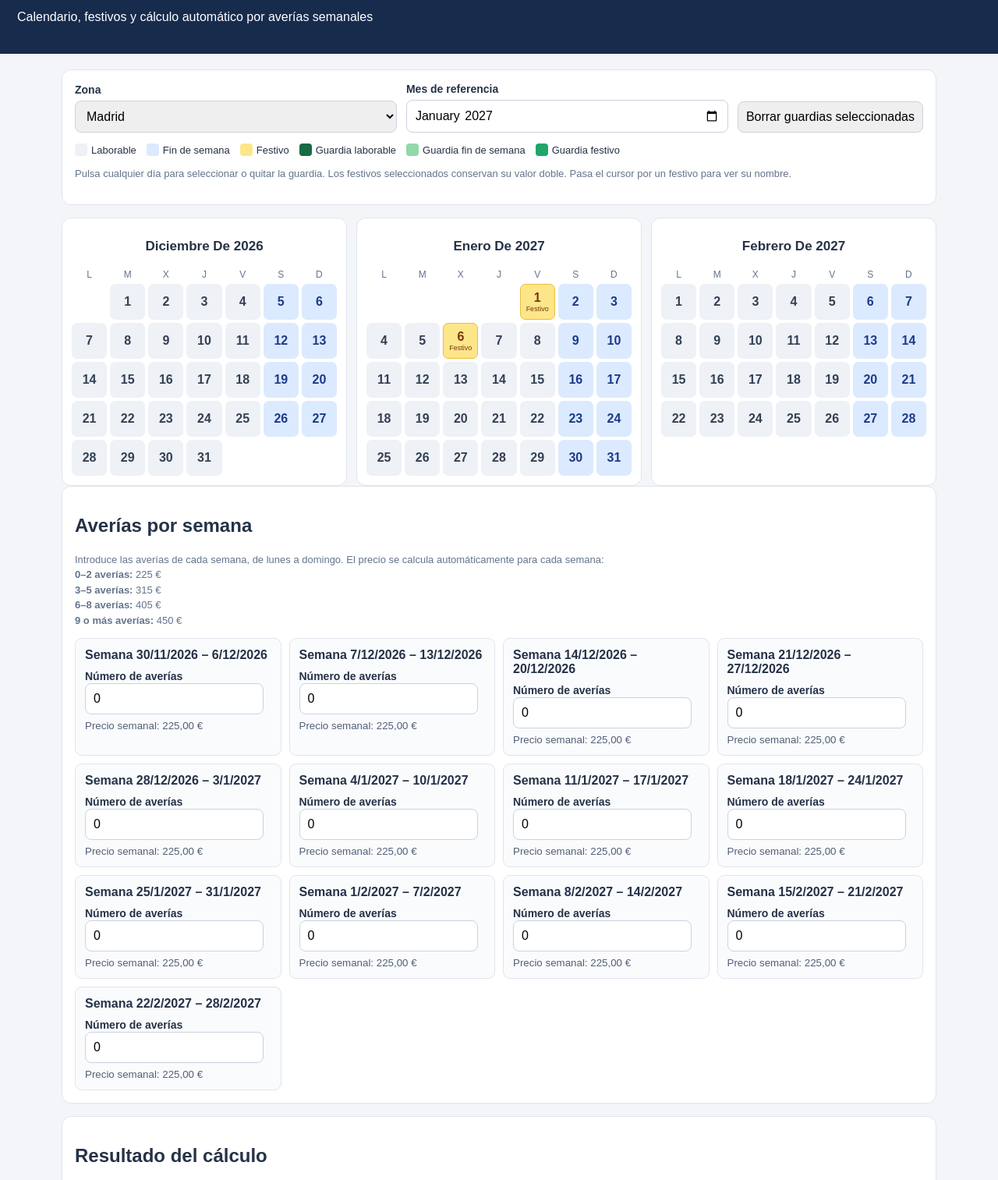
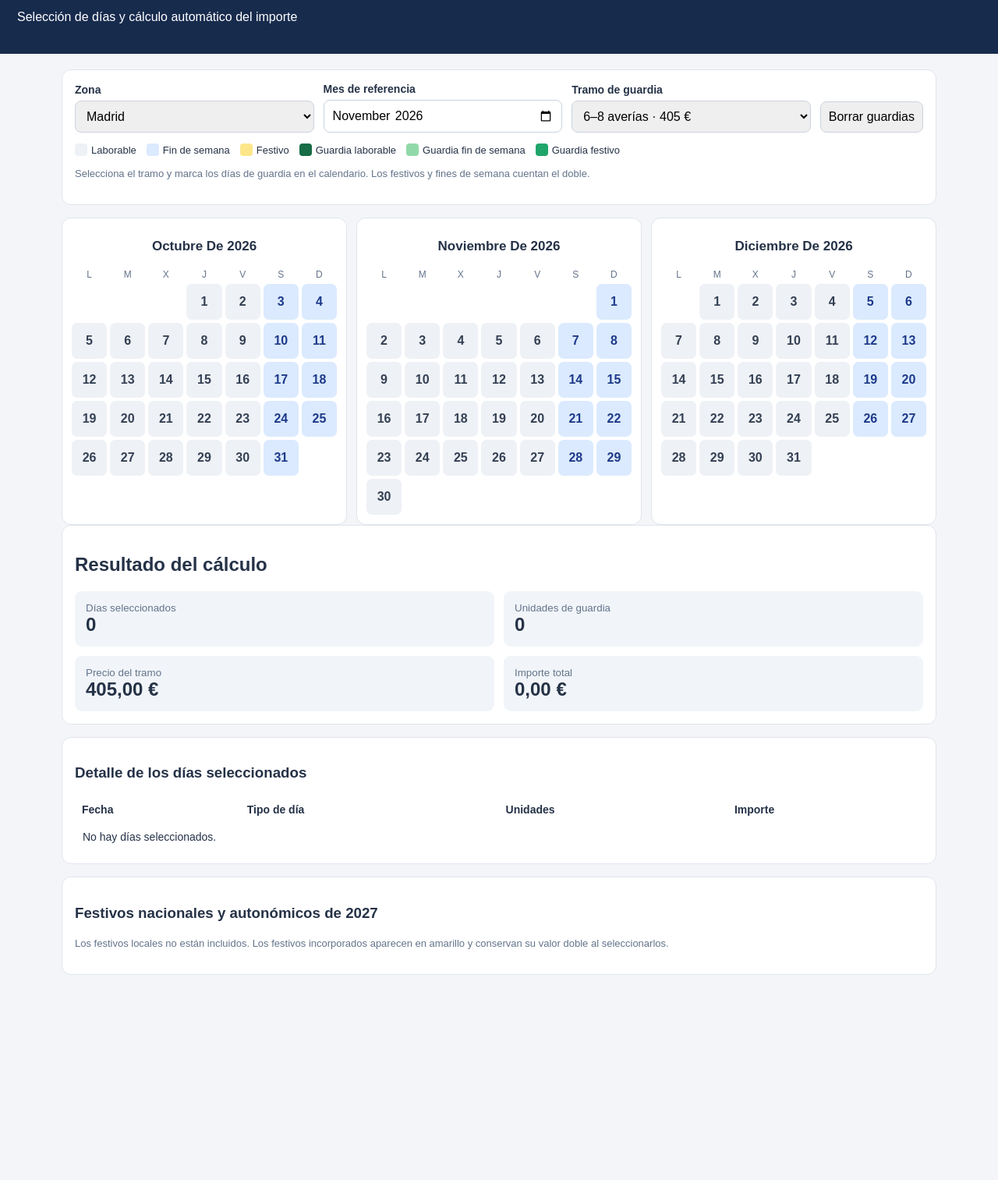
Before and after one commit to Suntek555/Calculadora-Guardias, a plain HTML site: page index.html in a window 1280 px wide. Shown: the part 62-1575 px from the top of the page at 78% size. After the commit the page ends 1383 px from the top, so only its background shows below. Drawn offline with Linux system fonts and the light colour scheme.

Commit message:
index.html

```diff
--- a/index.html
+++ b/index.html
@@ -13,7 +13,7 @@ header h1{margin:0 0 6px}
 main{max-width:1150px;margin:20px auto;padding:0 14px 35px}
 .panel{background:white;border:1px solid #e0e5ed;border-radius:12px;padding:16px;margin-bottom:16px}
 .controls{display:flex;gap:12px;flex-wrap:wrap;align-items:end}
-.field{display:flex;flex-direction:column;gap:6px;flex:1;min-width:170px}
+.field{display:flex;flex-direction:column;gap:6px;flex:1;min-width:180px}
 label{font-size:14px;font-weight:bold}
 input,select,button{padding:10px;border:1px solid #cbd3df;border-radius:8px;font:inherit}
 button{cursor:pointer}
@@ -34,19 +34,11 @@ button{cursor:pointer}
 .day.other{visibility:hidden;pointer-events:none}
 .day .num{font-weight:bold}
 .day .tag{font-size:9px}
-.weeks{display:grid;grid-template-columns:repeat(auto-fit,minmax(220px,1fr));gap:10px}
-.week-card{border:1px solid #e0e5ed;border-radius:9px;padding:12px;background:#fafbfd}
-.week-card strong{display:block;margin-bottom:9px}
-.week-card small{display:block;margin-top:7px;color:#526078}
 .metrics{display:grid;grid-template-columns:repeat(2,1fr);gap:12px}
 .metric{background:#f1f5f9;padding:14px;border-radius:9px}
 .metric small{display:block;color:#64748b}
 .metric strong{font-size:24px}
-table{width:100%;border-collapse:collapse;font-size:14px}
-th,td{text-align:left;padding:9px;border-bottom:1px solid #e5eaf0}
 .note{font-size:13px;color:#64748b;line-height:1.5}
-.daylist{overflow-x:auto}
-.warning{background:#fff7e6;border:1px solid #f2d28b;padding:11px;border-radius:8px}
 @media(max-width:850px){.months{grid-template-columns:1fr}}
 @media(max-width:480px){.metrics{grid-template-columns:1fr}.day{min-height:42px}}
 </style>
@@ -55,7 +47,7 @@ th,td{text-align:left;padding:9px;border-bottom:1px solid #e5eaf0}
 
 <header>
 <h1>Calculadora de guardias</h1>
-<p>Calendario, festivos y cálculo automático por averías semanales</p>
+<p>Selección de días y cálculo automático del importe</p>
 </header>
 
 <main>
@@ -65,18 +57,30 @@ th,td{text-align:left;padding:9px;border-bottom:1px solid #e5eaf0}
 <div class="field">
 <label for="zone">Zona</label>
 <select id="zone">
-<option value="Madrid">Madrid</option>
-<option value="Barcelona">Barcelona</option>
-<option value="Galicia">Galicia (A Coruña)</option>
-<option value="Valencia">Valencia</option>
-<option value="Bilbao">Bilbao</option>
+<option>Madrid</option>
+<option>Barcelona</option>
+<option>Galicia</option>
+<option>Valencia</option>
+<option>Bilbao</option>
 </select>
 </div>
+
 <div class="field">
 <label for="month">Mes de referencia</label>
 <input type="month" id="month">
 </div>
-<button id="clear">Borrar guardias seleccionadas</button>
+
+<div class="field">
+<label for="rate">Tramo de guardia</label>
+<select id="rate">
+<option value="225">0–2 averías · 225 €</option>
+<option value="315">3–5 averías · 315 €</option>
+<option value="405" selected>6–8 averías · 405 €</option>
+<option value="450">9 o más averías · 450 €</option>
+</select>
+</div>
+
+<button id="clear">Borrar guardias</button>
 </div>
 
 <div class="legend">
@@ -87,47 +91,44 @@ th,td{text-align:left;padding:9px;border-bottom:1px solid #e5eaf0}
 <span class="key"><i class="swatch" style="background:#91d9a8"></i>Guardia fin de semana</span>
 <span class="key"><i class="swatch" style="background:#20a66a"></i>Guardia festivo</span>
 </div>
-<p class="note">Pulsa cualquier día para seleccionar o quitar la guardia. Los festivos seleccionados conservan su valor doble. Pasa el cursor por un festivo para ver su nombre.</p>
+
+<p class="note">Selecciona el tramo y marca los días de guardia en el calendario. Los festivos y fines de semana cuentan el doble.</p>
 </section>
 
 <section class="months" id="months"></section>
 
 <section class="panel">
-<h2>Averías por semana</h2>
-<p class="note">
-Introduce las averías de cada semana, de lunes a domingo.
-El precio se calcula automáticamente para cada semana:
-<br><b>0–2 averías:</b> 225 €
-<br><b>3–5 averías:</b> 315 €
-<br><b>6–8 averías:</b> 405 €
-<br><b>9 o más averías:</b> 450 €
-</p>
-<div class="weeks" id="weeks"></div>
-</section>
-
-<section class="panel">
 <h2>Resultado del cálculo</h2>
 <div class="metrics">
 <div class="metric">
-<small>Días de guardia seleccionados</small>
+<small>Días seleccionados</small>
 <strong id="daysCount">0</strong>
+</div>
+<div class="metric">
+<small>Unidades de guardia</small>
+<strong id="unitsCount">0</strong>
+</div>
+<div class="metric">
+<small>Precio del tramo</small>
+<strong id="rateValue">405,00 €</strong>
 </div>
 <div class="metric">
 <small>Importe total</small>
 <strong id="total">0,00 €</strong>
 </div>
 </div>
+</section>
 
-<h3>Detalle de guardias</h3>
-<div class="daylist">
-<table>
+<section class="panel">
+<h3>Detalle de los días seleccionados</h3>
+<div style="overflow-x:auto">
+<table style="width:100%;border-collapse:collapse;font-size:14px">
 <thead>
 <tr>
-<th>Fecha</th>
-<th>Tipo de día</th>
-<th>Averías de la semana</th>
-<th>Precio semanal</th>
-<th>Importe del día</th>
+<th style="text-align:left;padding:9px">Fecha</th>
+<th style="text-align:left;padding:9px">Tipo de día</th>
+<th style="text-align:left;padding:9px">Unidades</th>
+<th style="text-align:left;padding:9px">Importe</th>
 </tr>
 </thead>
 <tbody id="details"></tbody>
@@ -136,52 +137,48 @@ El precio se calcula automáticamente para cada semana:
 </section>
 
 <section class="panel">
-<h3>Calendario de festivos</h3>
-<p class="note">Festivos nacionales y autonómicos de 2027. No se incluyen festivos locales. Las fechas están incorporadas en el propio HTML, por lo que no tienes que importar archivos ni conectarte a ninguna web.</p>
-<p class="warning">Esta versión contiene los calendarios de 2027. Los festivos de otros años deberán incorporarse cuando estén publicados oficialmente.</p>
+<h3>Festivos nacionales y autonómicos de 2027</h3>
+<p class="note">Los festivos locales no están incluidos. Los festivos incorporados aparecen en amarillo y conservan su valor doble al seleccionarlos.</p>
 </section>
 
 </main>
 
 <script>
 (() => {
-const $ = id => document.getElementById(id);
-const zone = $('zone');
-const monthInput = $('month');
-const months = $('months');
-const weeks = $('weeks');
-const details = $('details');
+const $=id=>document.getElementById(id);
+const zone=$('zone'),monthInput=$('month'),rateInput=$('rate');
+const months=$('months'),details=$('details');
 
-const holidays2027 = {
- Madrid: {
+const holidays={
+Madrid:{
 '2027-01-01':'Año Nuevo',
 '2027-01-06':'Epifanía del Señor',
 '2027-03-19':'San José',
 '2027-03-25':'Jueves Santo',
 '2027-03-26':'Viernes Santo',
 '2027-05-01':'Fiesta del Trabajo',
-  '2027-08-16':'Lunes siguiente a la Asunción',
-  '2027-10-12':'Fiesta Nacional de España',
+'2027-08-16':'Asunción (traslado)',
+'2027-10-12':'Fiesta Nacional',
 '2027-11-01':'Todos los Santos',
 '2027-12-06':'Día de la Constitución',
 '2027-12-08':'Inmaculada Concepción',
 '2027-12-25':'Navidad'
 },
- Barcelona: {
+Barcelona:{
 '2027-01-01':'Año Nuevo',
 '2027-01-06':'Epifanía del Señor',
 '2027-03-26':'Viernes Santo',
 '2027-03-29':'Lunes de Pascua',
 '2027-05-01':'Fiesta del Trabajo',
 '2027-06-24':'San Juan',
-  '2027-09-11':'Diada Nacional de Cataluña',
-  '2027-10-12':'Fiesta Nacional de España',
+'2027-09-11':'Diada de Cataluña',
+'2027-10-12':'Fiesta Nacional',
 '2027-11-01':'Todos los Santos',
 '2027-12-06':'Día de la Constitución',
 '2027-12-08':'Inmaculada Concepción',
 '2027-12-25':'Navidad'
 },
- Galicia: {
+Galicia:{
 '2027-01-01':'Año Nuevo',
 '2027-01-06':'Epifanía del Señor',
 '2027-03-19':'San José',
@@ -189,13 +186,13 @@ const holidays2027 = {
 '2027-03-26':'Viernes Santo',
 '2027-05-01':'Fiesta del Trabajo',
 '2027-05-17':'Día de las Letras Gallegas',
-  '2027-10-12':'Fiesta Nacional de España',
+'2027-10-12':'Fiesta Nacional',
 '2027-11-01':'Todos los Santos',
 '2027-12-06':'Día de la Constitución',
 '2027-12-08':'Inmaculada Concepción',
 '2027-12-25':'Navidad'
 },
- Valencia: {
+Valencia:{
 '2027-01-01':'Año Nuevo',
 '2027-01-06':'Epifanía del Señor',
 '2027-03-19':'San José',
@@ -203,21 +200,20 @@ const holidays2027 = {
 '2027-03-29':'Lunes de Pascua',
 '2027-05-01':'Fiesta del Trabajo',
 '2027-10-09':'Día de la Comunitat Valenciana',
-  '2027-10-12':'Fiesta Nacional de España',
+'2027-10-12':'Fiesta Nacional',
 '2027-11-01':'Todos los Santos',
 '2027-12-06':'Día de la Constitución',
 '2027-12-08':'Inmaculada Concepción',
 '2027-12-25':'Navidad'
 },
- Bilbao: {
+Bilbao:{
 '2027-01-01':'Año Nuevo',
 '2027-01-06':'Epifanía del Señor',
 '2027-03-25':'Jueves Santo',
 '2027-03-26':'Viernes Santo',
 '2027-03-29':'Lunes de Pascua',
 '2027-05-01':'Fiesta del Trabajo',
-  '2027-10-07':'Aniversario del primer Gobierno de Euskadi',
-  '2027-10-12':'Fiesta Nacional de España',
+'2027-10-12':'Fiesta Nacional',
 '2027-11-01':'Todos los Santos',
 '2027-12-06':'Día de la Constitución',
 '2027-12-08':'Inmaculada Concepción',
@@ -225,108 +221,37 @@ const holidays2027 = {
 }
 };
 
-let selected = {};
-let incidents = {};
+let selected={};
 
-function storageKey(type){
- return `guardias-${type}-${zone.value}`;
-}
+function storageKey(){return 'guardias-selected-'+zone.value}
 
 function load(){
- try{
-  selected=JSON.parse(localStorage.getItem(storageKey('selected'))||'{}');
- }catch{selected={}}
- try{
-  incidents=JSON.parse(localStorage.getItem(storageKey('incidents'))||'{}');
- }catch{incidents={}}
+ try{selected=JSON.parse(localStorage.getItem(storageKey())||'{}')}
+ catch{selected={}}
 }
 
 function save(){
- localStorage.setItem(storageKey('selected'),JSON.stringify(selected));
- localStorage.setItem(storageKey('incidents'),JSON.stringify(incidents));
+ localStorage.setItem(storageKey(),JSON.stringify(selected));
 }
 
 function key(y,m,d){
  return `${y}-${String(m+1).padStart(2,'0')}-${String(d).padStart(2,'0')}`;
 }
 
-function holiday(k){
- return (holidays2027[zone.value]||{})[k]||'';
-}
-
-function monday(date){
- const d=new Date(date.getFullYear(),date.getMonth(),date.getDate());
- d.setDate(d.getDate()-((d.getDay()+6)%7));
- return key(d.getFullYear(),d.getMonth(),d.getDate());
-}
+function holiday(k){return (holidays[zone.value]||{})[k]||''}
 
 function weekend(y,m,d){
- const day=new Date(y,m,d).getDay();
- return day===0||day===6;
+ const w=new Date(y,m,d).getDay();
+ return w===0||w===6;
 }
 
 function units(y,m,d){
  return weekend(y,m,d)||holiday(key(y,m,d))?2:1;
 }
 
-function price(week){
- const n=Number(incidents[week]||0);
- if(n<=2)return 225;
- if(n<=5)return 315;
- if(n<=8)return 405;
- return 450;
-}
-
 function money(n){
  return n.toLocaleString('es-ES',{
   style:'currency',currency:'EUR'
- });
-}
-
-function weeksVisible(base){
- const first=new Date(base.getFullYear(),base.getMonth()-1,1);
- const last=new Date(base.getFullYear(),base.getMonth()+2,0);
- first.setDate(first.getDate()-((first.getDay()+6)%7));
- const result=[];
- for(let d=new Date(first);d<=last;d.setDate(d.getDate()+7)){
-  result.push(key(d.getFullYear(),d.getMonth(),d.getDate()));
- }
- return result;
-}
-
-function renderWeeks(base){
- weeks.innerHTML='';
- weeksVisible(base).forEach(w=>{
-  const start=new Date(w+'T12:00:00');
-  const end=new Date(start);
-  end.setDate(end.getDate()+6);
-
-  const card=document.createElement('div');
-  card.className='week-card';
-
-  const title=document.createElement('strong');
-  title.textContent=`Semana ${start.toLocaleDateString('es-ES')} – ${end.toLocaleDateString('es-ES')}`;
-
-  const label=document.createElement('label');
-  label.textContent='Número de averías';
-
-  const input=document.createElement('input');
-  input.type='number';
-  input.min='0';
-  input.step='1';
-  input.value=incidents[w]||0;
-
-  const info=document.createElement('small');
-  info.textContent='Precio semanal: '+money(price(w));
-
-  input.addEventListener('change',()=>{
-   incidents[w]=Math.max(0,Math.floor(Number(input.value)||0));
-   save();
-   render();
-  });
-
-  card.append(title,label,input,info);
-  weeks.appendChild(card);
  });
 }
 
@@ -382,9 +307,10 @@ function renderCalendar(base){
     if(holidayName)btn.classList.add('selected-holiday');
     else if(isWeekend)btn.classList.add('selected-weekend');
     else btn.classList.add('selected-normal');
-   }else{
-    if(holidayName)btn.classList.add('holiday');
-    else if(isWeekend)btn.classList.add('weekend');
+   }else if(holidayName){
+    btn.classList.add('holiday');
+   }else if(isWeekend){
+    btn.classList.add('weekend');
    }
 
    btn.title=holidayName?`${k}: ${holidayName}`:
@@ -420,22 +346,21 @@ function renderCalendar(base){
 function renderDetails(){
  const dates=Object.keys(selected).sort();
  details.innerHTML='';
- let total=0;
+ let total=0,unitCount=0;
+ const rate=Number(rateInput.value);
 
  if(!dates.length){
-  details.innerHTML='<tr><td colspan="5">No hay días seleccionados.</td></tr>';
+  details.innerHTML='<tr><td colspan="4" style="padding:10px">No hay días seleccionados.</td></tr>';
  }
 
  dates.forEach(k=>{
   const [y,m,d]=k.split('-').map(Number);
-  const week=monday(new Date(y,m-1,d));
-  const n=Number(incidents[week]||0);
-  const weeklyPrice=price(week);
-  const value=weeklyPrice/9*units(y,m-1,d);
+  const u=units(y,m-1,d);
+  const value=rate/9*u;
   total+=value;
+  unitCount+=u;
 
   const tr=document.createElement('tr');
-
   const dateCell=document.createElement('td');
   dateCell.textContent=new Date(y,m-1,d).toLocaleDateString('es-ES',{
    weekday:'short',day:'2-digit',month:'2-digit',year:'numeric'
@@ -445,20 +370,19 @@ function renderDetails(){
   typeCell.textContent=holiday(k)?'Festivo (doble)':
    weekend(y,m-1,d)?'Fin de semana (doble)':'Laborable';
 
-  const incidentCell=document.createElement('td');
-  incidentCell.textContent=n;
-
-  const priceCell=document.createElement('td');
-  priceCell.textContent=money(weeklyPrice);
+  const unitCell=document.createElement('td');
+  unitCell.textContent=u;
 
   const valueCell=document.createElement('td');
   valueCell.textContent=money(value);
 
-  tr.append(dateCell,typeCell,incidentCell,priceCell,valueCell);
+  tr.append(dateCell,typeCell,unitCell,valueCell);
   details.appendChild(tr);
  });
 
  $('daysCount').textContent=dates.length;
+ $('unitsCount').textContent=unitCount;
+ $('rateValue').textContent=money(rate);
  $('total').textContent=money(total);
 }
 
@@ -467,16 +391,16 @@ function render(){
  const [y,m]=monthInput.value.split('-').map(Number);
  const base=new Date(y,m-1,1);
  renderCalendar(base);
- renderWeeks(base);
  renderDetails();
 }
 
-$('zone').addEventListener('change',()=>{
+zone.addEventListener('change',()=>{
  load();
  render();
 });
 
 monthInput.addEventListener('change',render);
+rateInput.addEventListener('change',render);
 
 $('clear').addEventListener('click',()=>{
  if(confirm('¿Borrar todos los días seleccionados de esta zona?')){
@@ -486,7 +410,8 @@ $('clear').addEventListener('click',()=>{
  }
 });
 
-monthInput.value='2027-01';
+const now=new Date();
+monthInput.value=`${now.getFullYear()}-${String(now.getMonth()+1).padStart(2,'0')}`;
 load();
 render();
 })();
```
Lines whose indentation alone changed are shown as unchanged.
